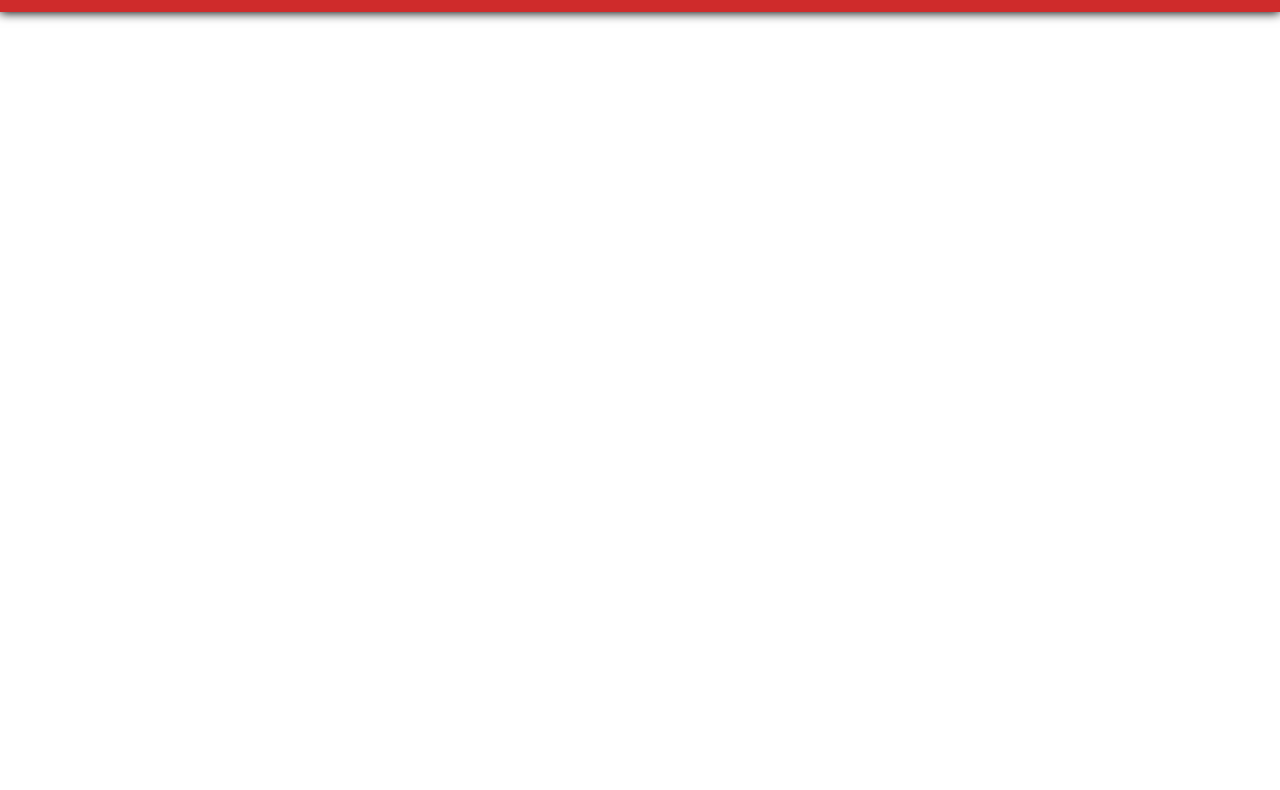
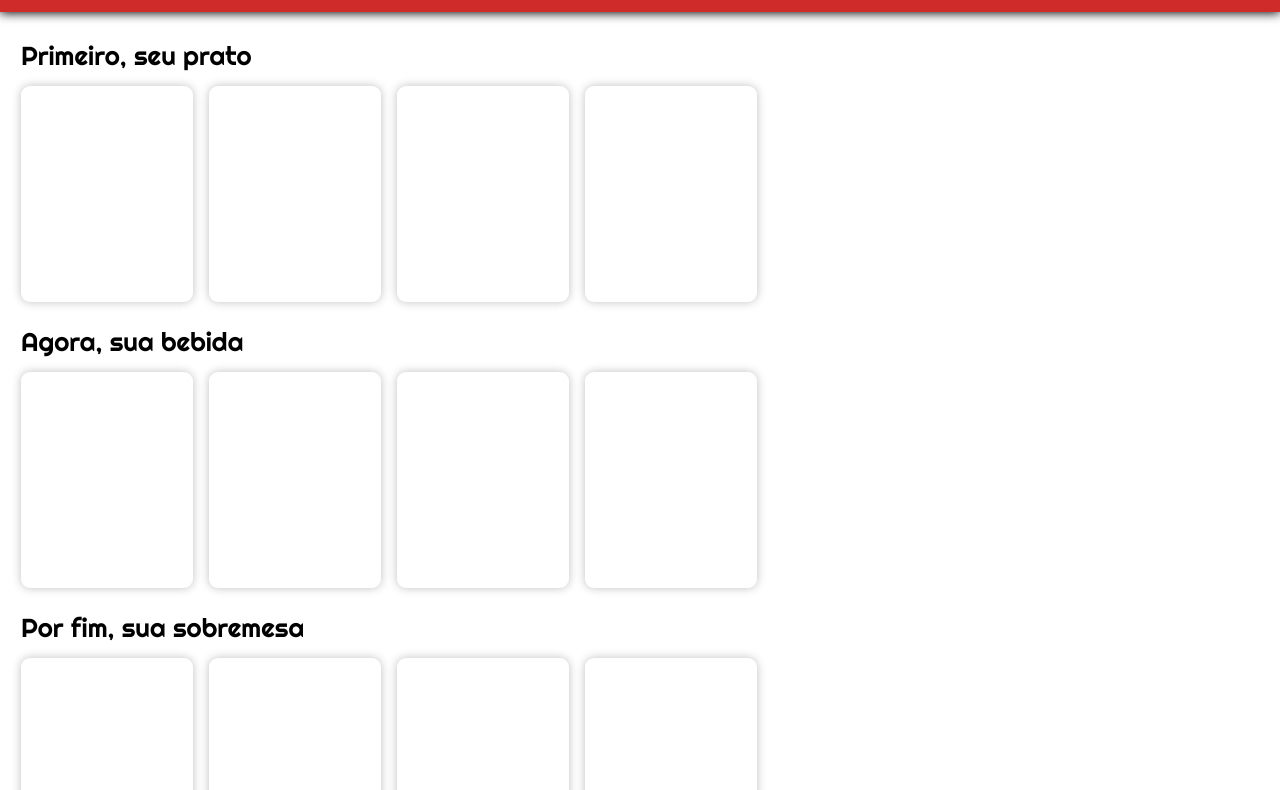
Before and after one commit to Calil-Silva/Projeto-03---DrivenEats, a plain HTML site: page index.html in a window 1280 px wide. Shown: the part 80-870 px from the top of the page. Before the commit the page ends 800 px from the top, so only its background shows below. Drawn offline with Linux system fonts and the light colour scheme.

Commit message:
Criei as catergorias

```diff
--- a/configures/style.css
+++ b/configures/style.css
@@ -1,17 +1,12 @@
 body {
     font-family: 'Roboto', sans-serif;
     font-size: 18px;
-    color: #fff;
+    color: rgb(238, 238, 238);
 }
 
-.header1 {
+.header {
     font-family: 'Righteous', cursive;
     font-size: 44px;
-}
-
-.header2 {
-    font-family: 'Righteous', cursive;
-    font-size: 26px;
 }
 
 /* TOPO - início */
@@ -22,11 +17,33 @@ body {
     box-shadow: 0 1px 10px rgb(0, 0, 0);
     display: flex;
     align-items: center;
-    position: fixed;
+    position: absolute;
     top: 0;
     left: 0;
 }
-
 .margin {
     margin-left: 21px;
 }
+/* TOPO - fim */
+
+/* Menus - início */
+.menus {
+    margin-top: 123px;
+}
+.title {
+    font-family: 'Righteous', cursive;
+    font-size: 26px;
+    color: rgb(0, 0, 0);
+    margin-left: 21px;
+}
+.menu {
+    width: 172px;
+    height: 216px;
+    box-shadow: 0 0 10px rgba(0, 0, 0, 0.25);
+    border-radius: 9px;
+    margin: 17px 16px 27px 0;
+}
+.pratos {
+    display: flex;
+    margin-left: 21px;
+}
--- a/index.html
+++ b/index.html
@@ -1,27 +1,63 @@
 <!DOCTYPE html>
 <html lang="pt-br">
+
 <head>
     <meta charset="UTF-8">
-    <meta name="viewport" content="width=device-width, initial-scale=1.0", minimum-scale =1>
+    <meta name="viewport" content="width=device-width, initial-scale=1.0" , minimum-scale=1>
 
-    <link rel="stylesheet" href="/configures/reset.css"/>
-    <link rel="stylesheet" href="/configures/style.css"/>
+    <link rel="stylesheet" href="/configures/reset.css" />
+    <link rel="stylesheet" href="/configures/style.css" />
     <link rel="preconnect" href="https://fonts.googleapis.com" />
     <link rel="preconnect" href="https://fonts.gstatic.com" crossorigin />
     <link href="https://fonts.googleapis.com/css2?family=Roboto:wght@400;700&display=swap" rel="stylesheet" />
     <link rel="preconnect" href="https://fonts.googleapis.com">
     <link rel="preconnect" href="https://fonts.gstatic.com" crossorigin>
-    <link href="https://fonts.googleapis.com/css2?family=Righteous&family=Roboto:wght@400;700&display=swap" rel="stylesheet">
+    <link href="https://fonts.googleapis.com/css2?family=Righteous&family=Roboto:wght@400;700&display=swap"
+        rel="stylesheet">
 
     <title>DrivenEats</title>
 </head>
 
 <body>
     <div class="frame">
+
+        <!-- TOPBAR - início -->
         <div class="topBar">
             <div class="margin">
-            <h1 class="header1">DrivenEats</h1>
-            <h2>Sua comida em 6 minutos</h2>
+                <h1 class="header">DrivenEats</h1>
+                <h2>Sua comida em 6 minutos</h2>
+            </div>
+        </div>
+        <!-- TOPBAR - fim -->
+
+        <!-- Menus - início -->
+        <div class="menus">
+            <div class="title">
+                <p>Primeiro, seu prato</p>
+            </div>
+            <div class="pratos">
+                <div class="menu"></div>
+                <div class="menu"></div>
+                <div class="menu"></div>
+                <div class="menu"></div>
+            </div>
+            <div class="title">
+                <p>Agora, sua bebida</p>
+            </div>
+            <div class="pratos">
+                <div class="menu"></div>
+                <div class="menu"></div>
+                <div class="menu"></div>
+                <div class="menu"></div>
+            </div>
+            <div class="title">
+                <p>Por fim, sua sobremesa</p>
+            </div>
+            <div class="pratos">
+                <div class="menu"></div>
+                <div class="menu"></div>
+                <div class="menu"></div>
+                <div class="menu"></div>
             </div>
         </div>
     </div>
```
